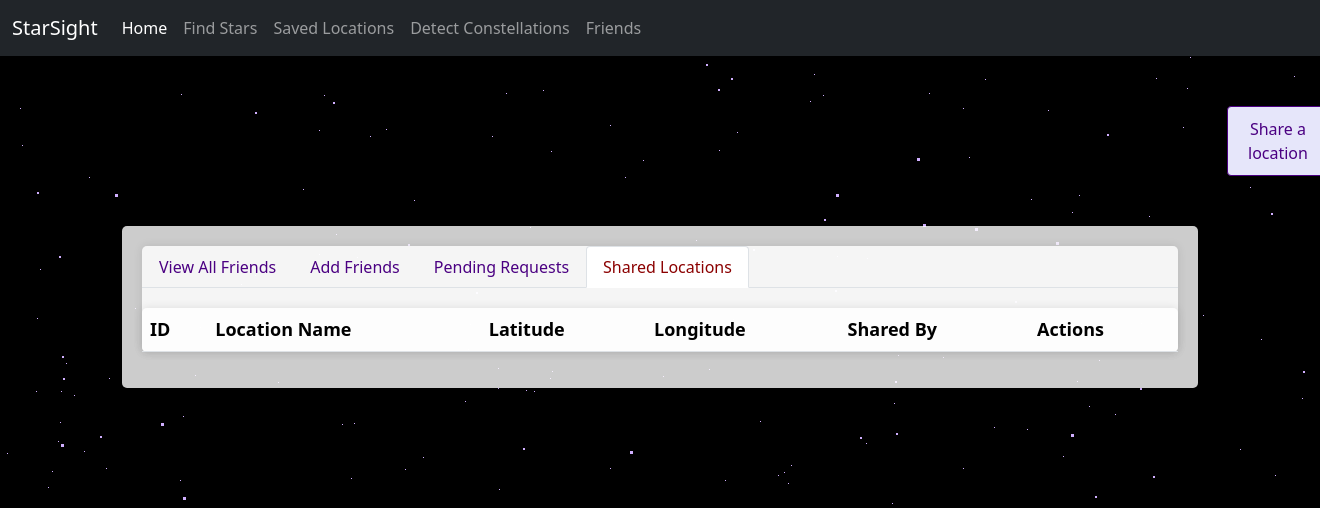
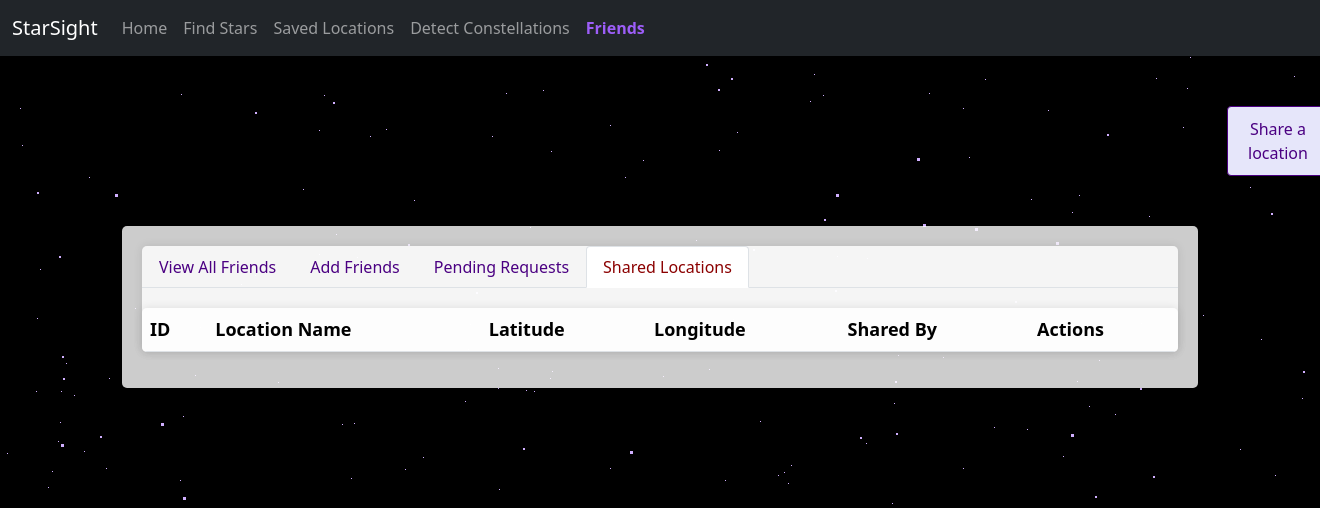
Before and after one commit to ademar-gamero/StarSight-Project, a Flask app: page /friends in a window 1320 px wide, after a click on "Shared Locations". Shown: the top 508 px of the page. Run offline with Flask 3, Linux system fonts and the light colour scheme; a user stored in the database is signed in; data comes from the database, SQL or seed files in the repository; tables that the repository leaves empty hold one stand-in row (values such as "Sample post"); lists and menus that the app fills with data are empty; parts of the project's set-up code (start-up, migrations or seed data) failed here and were passed over; some libraries are stand-ins or nearby versions.

Commit message:
made navbar better

```diff
--- a/templates/basic_layout.html
+++ b/templates/basic_layout.html
@@ -2,42 +2,57 @@
 <html lang="en">
 <head>
     <meta charset="utf-8"> <!-- Encodes all chars so that no matter the language it will be displayed correctly-->
-        <meta name="viewport" content="width=device-width", initial-scale="1"><!--Makes it so that it is displayed properly on all devices-->
+    <meta name="viewport" content="width=device-width, initial-scale=1"><!--Makes it so that it is displayed properly on all devices-->
                                                    <!--Initial sc sets the initial zoom level(when loaded) to 1-->
     <!--bootstrap css-->
     <link rel="stylesheet" href="/static/css/styles.css">
     <link href="https://cdn.jsdelivr.net/npm/bootstrap@5.0.2/dist/css/bootstrap.min.css" rel="stylesheet" integrity="sha384-EVSTQN3/azprG1Anm3QDgpJLIm9Nao0Yz1ztcQTwFspd3yD65VohhpuuCOmLASjC" crossorigin="anonymous">
     <!--Links to the Bootstrap CSS file hosted on a CDN (Content Delivery Network).
         Purpose: sets the font and spacing-->
+    <style>
+        .navbar-nav .nav-item .nav-link.active {
+            color: #9D5EF8;
+            font-weight: bold;
+        }
+
+        .navbar-nav .nav-item .nav-link:hover {
+            color: #9D5EF8;
+            text-decoration: none;
+        }
+
+        .table {
+            border-radius: 5px; /* Adds a small border-radius to the table */
+            overflow: hidden; /* Ensures the border-radius is applied correctly */
+        }
+    </style>
 </head>
 <!--Centers content horizontally-->
 <body>
     <!-- Navigation Bar -->
     <nav class="navbar navbar-expand-lg navbar-dark bg-dark">
         <div class="container-fluid">
-                <a class="navbar-brand" href="#">StarSight</a>
+            <a class="navbar-brand" style="text-decoration: none">StarSight</a>
             <button class="navbar-toggler" type="button" data-bs-toggle="collapse" data-bs-target="#navbarNav" aria-controls="navbarNav" aria-expanded="false" aria-label="Toggle navigation">
                 <span class="navbar-toggler-icon"></span>
             </button>
             <div class="collapse navbar-collapse" id="navbarNav">
                 <ul class="navbar-nav">
                     <li class="nav-item">
-                            <a class="nav-link active" aria-current="page" href="/main_menu">Home</a>
+                        <a class="nav-link {% if request.path == '/main_menu' %}active{% endif %}" aria-current="page" href="/main_menu">Home</a>
                     </li>
                     <li class="nav-item">
-                            <a class="nav-link" href="/find_stars">Find Stars</a>
+                        <a class="nav-link {% if request.path == '/find_stars' %}active{% endif %}" href="/find_stars">Find Stars</a>
                     </li>
                     <li class="nav-item">
-                            <a class="nav-link" href="/saved_locations">Saved Locations</a>
+                        <a class="nav-link {% if request.path == '/saved_locations' %}active{% endif %}" href="/saved_locations">Saved Locations</a>
                     </li>
                     <li class="nav-item">
-                            <a class="nav-link" href="/upload_photo">Detect Constellations</a>
+                        <a class="nav-link {% if request.path == '/upload_photo' %}active{% endif %}" href="/upload_photo">Detect Constellations</a>
                     </li>
                     <li class="nav-item">
-                            <a class="nav-link" href="/friends">Friends</a>
+                        <a class="nav-link {% if request.path == '/friends' %}active{% endif %}" href="/friends">Friends</a>
                     </li>
                 </ul>
-                </div>
             </div>
         </div>
     </nav>
```
Lines whose indentation alone changed are shown as unchanged.
